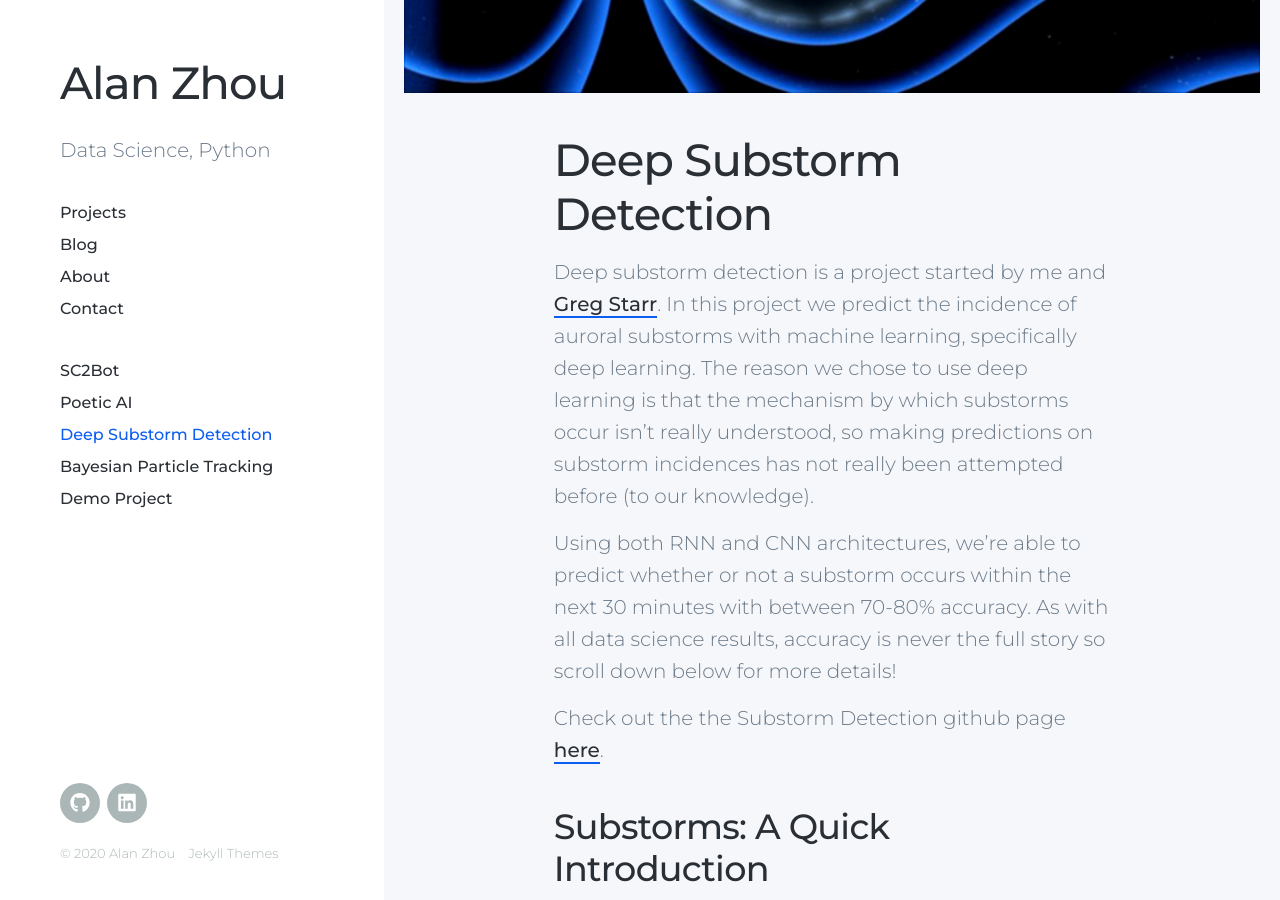
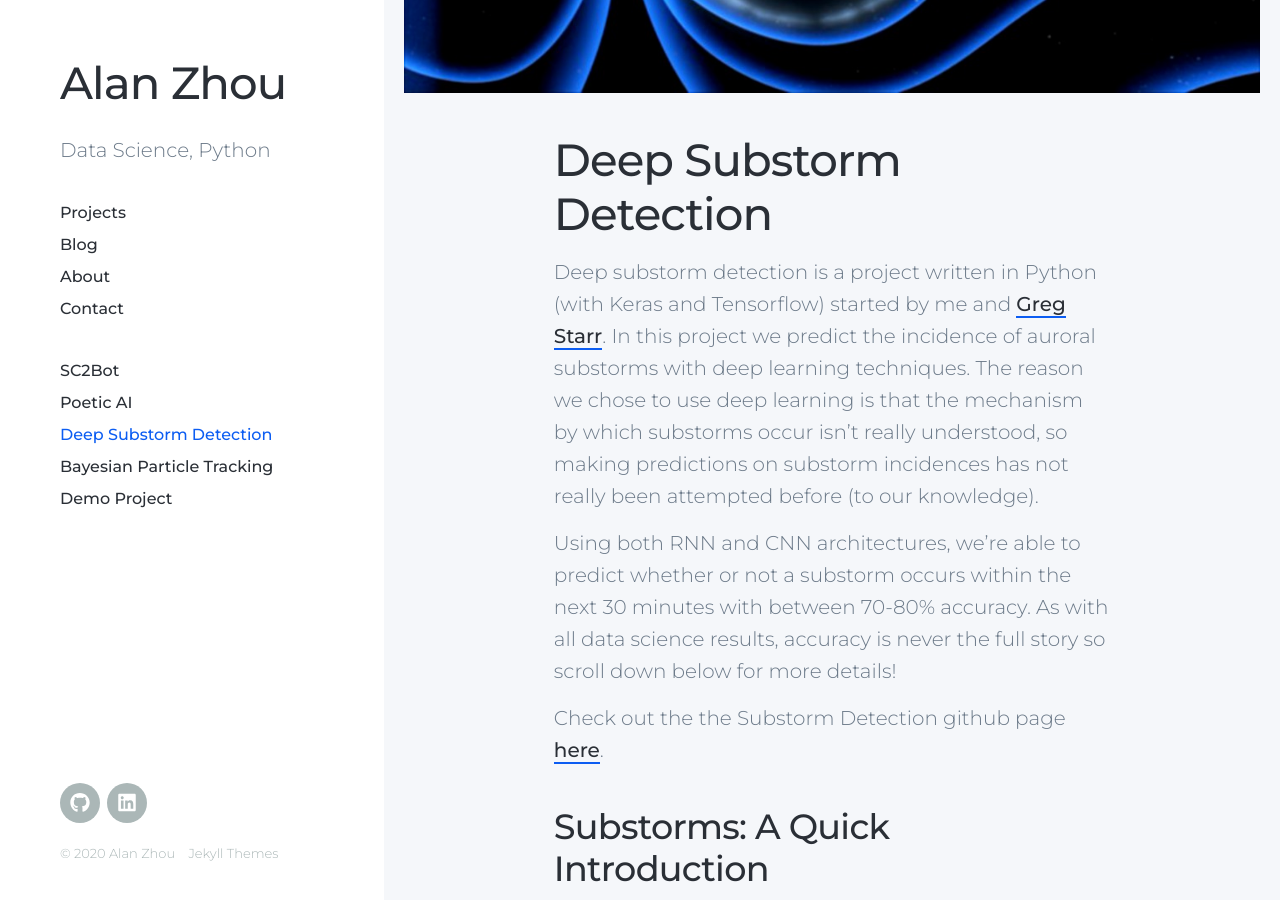
Before and after one commit to alanxzhou/alanxzhou.github.io, a Jekyll site: the page built from _projects/2020-03-10-substorm.md, in a window 1280 px wide and 900 px high, scrolled down 689 px. Built offline with Jekyll 4.4.1, drawn with Linux system fonts in a browser that asks for light colours; nearby versions of some CDN libraries.

Commit message:
Update 2020-03-10-substorm.md

```diff
--- a/_projects/2020-03-10-substorm.md
+++ b/_projects/2020-03-10-substorm.md
@@ -9,7 +9,7 @@ featured_image: '/images/substorm/substorm_nasa_narrow.jpg'
 ![](/images/substorm/substorm_nasa2.jpg)
 
 # Deep Substorm Detection
-Deep substorm detection is a project started by me and <a href="gregstarr.github.io">Greg Starr</a>. In this project we predict the incidence of auroral substorms with machine learning, specifically deep learning. The reason we chose to use deep learning is that the mechanism by which substorms occur isn't really understood, so making predictions on substorm incidences has not really been attempted before (to our knowledge).
+Deep substorm detection is a project written in Python (with Keras and Tensorflow) started by me and <a href="gregstarr.github.io">Greg Starr</a>. In this project we predict the incidence of auroral substorms with deep learning techniques. The reason we chose to use deep learning is that the mechanism by which substorms occur isn't really understood, so making predictions on substorm incidences has not really been attempted before (to our knowledge).
 
 Using both RNN and CNN architectures, we're able to predict whether or not a substorm occurs within the next 30 minutes with between 70-80% accuracy. As with all data science results, accuracy is never the full story so scroll down below for more details!
 
```
